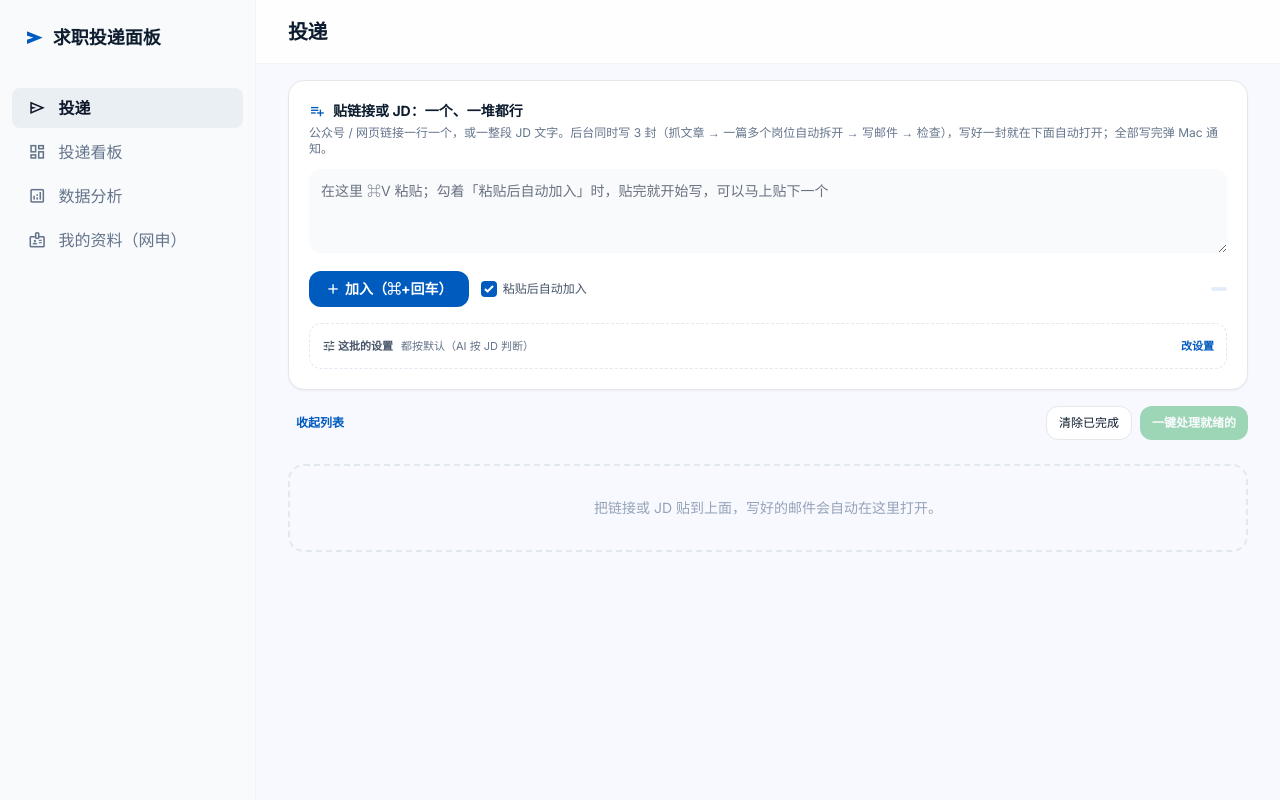
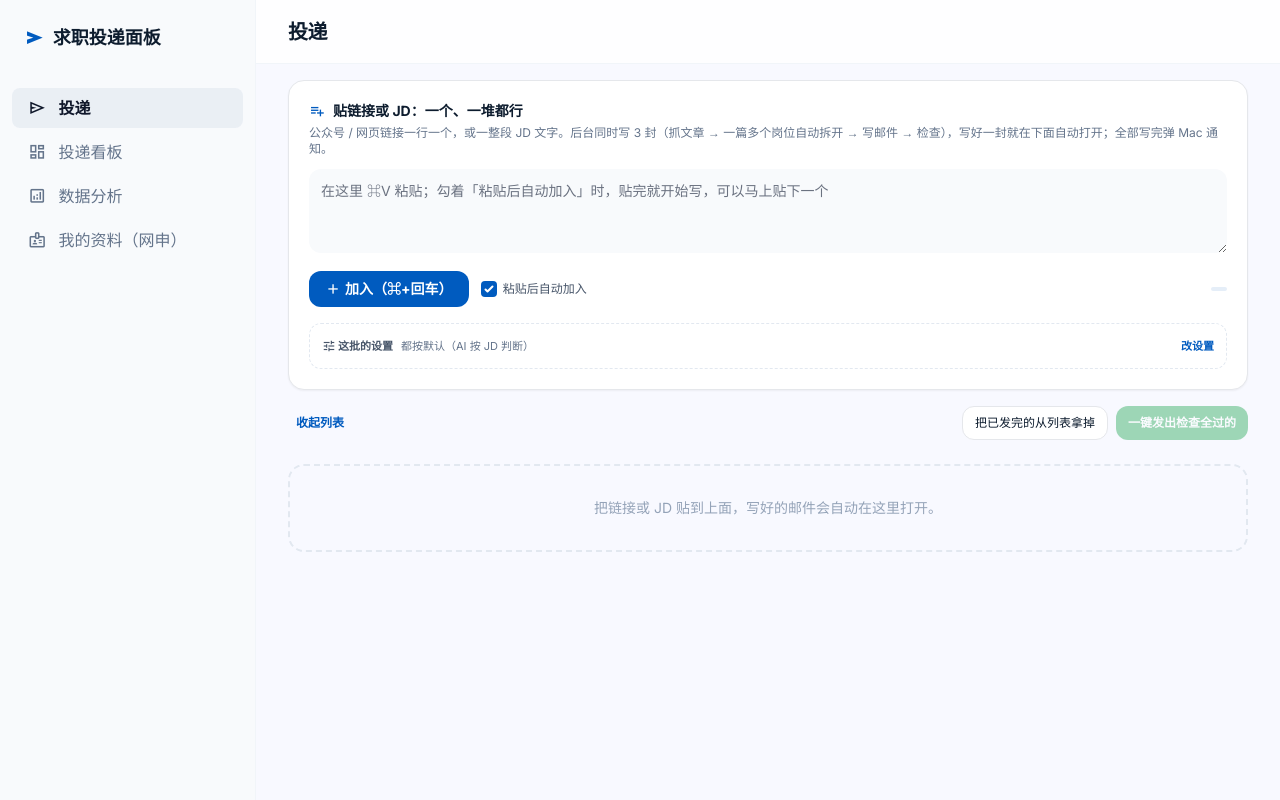
Before and after one commit to yihengz23-ai/job-apply, a Python web app: template templates/index.html in a window 1280 px wide. Run offline with Jinja, Linux system fonts and the light colour scheme; the template is opened without the code that fills it, so the values that code supplies are empty; some libraries are stand-ins or nearby versions.

Commit message:
Clearer queue buttons; resume defaults to the Chinese page (bilingual only for dual-currency funds)
Co-Authored-By: Claude Opus 5.5 <noreply@anthropic.com>

```diff
--- a/jobapply/llm.py
+++ b/jobapply/llm.py
@@ -25,7 +25,7 @@ COMPANY_TYPES = [
     "咨询/研究", "企业/大厂", "其他",
 ]
 POSITION_TYPES = ["全职", "留用实习", "实习", "不明确"]
-RESUME_VERSIONS = ["双语", "中文", "英文", "中英两份"]
+RESUME_VERSIONS = ["中文", "双语", "英文", "中英两份"]
 REPORT_HINTS = ["附上", "不附"]   # 本人指定附不附研究样本（不指定 = 按 JD 判断）
 
 
--- a/templates/index.html
+++ b/templates/index.html
@@ -109,9 +109,9 @@ tailwind.config={theme:{extend:{colors:{primary:'#005bbf'},fontFamily:{sans:['In
     <span id="queueSummary" class="text-xs text-slate-500"></span>
     <button id="queueToggle" class="text-xs text-primary font-bold">收起列表</button>
     <div class="ml-auto flex gap-2">
-      <button id="queueDraftsBtn" class="hidden px-3 py-2 bg-purple-600 text-white rounded-xl text-xs font-bold">草稿明早发出</button>
-      <button id="queueClearDone" class="px-3 py-2 bg-white border rounded-xl text-xs">清除已完成</button>
-      <button id="queueReadyBtn" class="px-3 py-2 bg-green-600 text-white rounded-xl text-xs font-bold disabled:opacity-40" disabled>一键处理就绪的</button>
+      <button id="queueClearDone" class="px-3 py-2 bg-white border rounded-xl text-xs" title="已发出 / 已记录的从这个列表里拿掉（看板里的记录不受影响）">把已发完的从列表拿掉</button>
+      <button id="queueDraftsBtn" class="hidden px-3 py-2 bg-purple-600 text-white rounded-xl text-xs font-bold" title="你存进 Gmail 草稿箱、还没发的信：明早到点由面板从 Gmail 原样发出（面板别关、电脑别合盖）">草稿定时发</button>
+      <button id="queueReadyBtn" class="px-3 py-2 bg-green-600 text-white rounded-xl text-xs font-bold disabled:opacity-40" disabled title="没有任何红色、黄色提示的邮件，一次全部发出（晚上会让你选明早自动发）；有提示的、网申的、同一篇拆出来的留给你一封封看">一键发出检查全过的</button>
     </div>
   </div>
   <section id="queueList" class="space-y-2 mb-4 max-h-[42vh] overflow-y-auto"></section>
@@ -1177,12 +1177,12 @@ function renderQueue(c) {
   const items = sortedQueue();
   const ready = S.queue.filter(isReady).length;
   if (!S.readyRunning) {  // 一键处理进行中：按钮保持「发送中…」，不被轮询刷回去
-    $('#queueReadyBtn').textContent = `一键处理就绪的（${ready}）`;
+    $('#queueReadyBtn').textContent = ready ? `检查全过的 ${ready} 封：一键发出` : '检查全过的：暂时没有';
     $('#queueReadyBtn').disabled = !ready;
   }
   $('#queueSummary').textContent = Object.entries(c).map(([k, v]) => `${k} ${v}`).join(' ｜ ') || '队列是空的';
   const drafts = S.queue.filter(x => x.status === '已存草稿' && x.record_id).length;   // 存了草稿还没发的：可以排到明早自动发
-  $('#queueDraftsBtn').textContent = `草稿全部明早 ${sendAt()} 发出（${drafts}）`;
+  $('#queueDraftsBtn').textContent = `存好的 ${drafts} 封草稿：明早 ${sendAt()} 自动发`;
   $('#queueDraftsBtn').classList.toggle('hidden', !drafts);
   $('#queueList').innerHTML = items.map(it => {
     const r = resultOf(it);
@@ -1205,7 +1205,7 @@ function renderQueue(c) {
         ${kitTip}${counts}
         ${reviewable(it) ? `<button class="q-open px-3 py-1.5 bg-primary text-white rounded-lg text-xs font-bold" data-id="${esc(it.id)}">审核</button>` : ''}
         ${addWs ? `<button class="q-open px-3 py-1.5 bg-teal-600 text-white rounded-lg text-xs font-bold" data-id="${esc(it.id)}">补记网申</button>` : ''}
-        ${it.status === '已存草稿' && it.record_id ? `<button class="q-draft px-2 py-1.5 border border-purple-300 text-purple-700 rounded-lg text-xs" data-id="${esc(it.id)}">明早 ${sendAt()} 发出</button>` : ''}
+        ${it.status === '已存草稿' && it.record_id ? `<button class="q-draft px-2 py-1.5 border border-purple-300 text-purple-700 rounded-lg text-xs" data-id="${esc(it.id)}" title="这封草稿明早到点由面板从 Gmail 原样发出">这封草稿明早 ${sendAt()} 发</button>` : ''}
         ${it.status === '已定时' ? `<button class="q-unsched px-2 py-1.5 border rounded-lg text-xs" data-id="${esc(it.id)}">取消定时</button>` : ''}
         ${['失败', '需处理'].includes(it.status) ? `<button class="q-retry px-2 py-1.5 border rounded-lg text-xs" data-id="${esc(it.id)}">重做</button>` : ''}
         ${!done && it.status !== '发送中' ? `<button class="q-del px-2 py-1.5 text-slate-400 hover:text-red-600 text-xs" data-id="${esc(it.id)}" title="删除"><span class="material-symbols-outlined text-base">close</span></button>` : ''}
```
Also changed, not shown: demo/index.html (+6 -6 lines), jobapply/jobqueue.py (+8 -2 lines), jobapply/pipeline.py (+11 -3 lines), tests/test_regen.py (+16 -0 lines).
